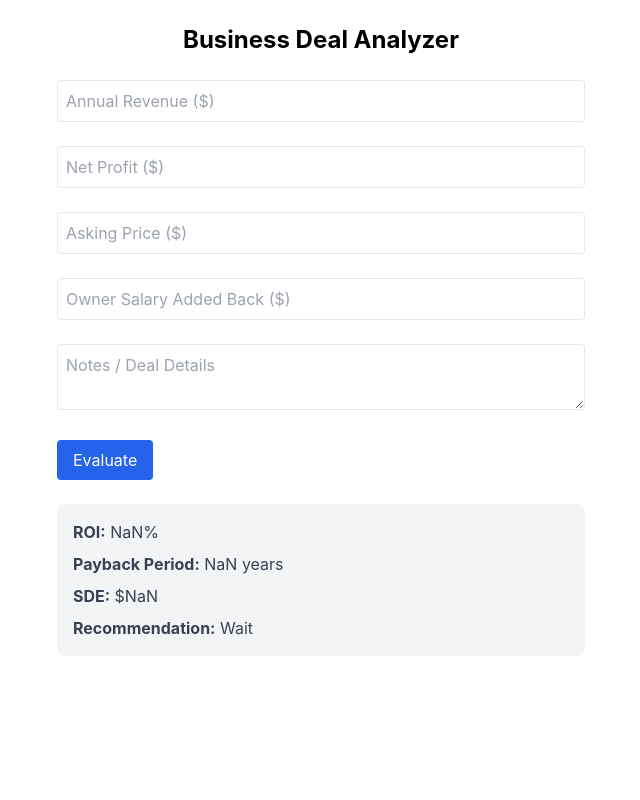
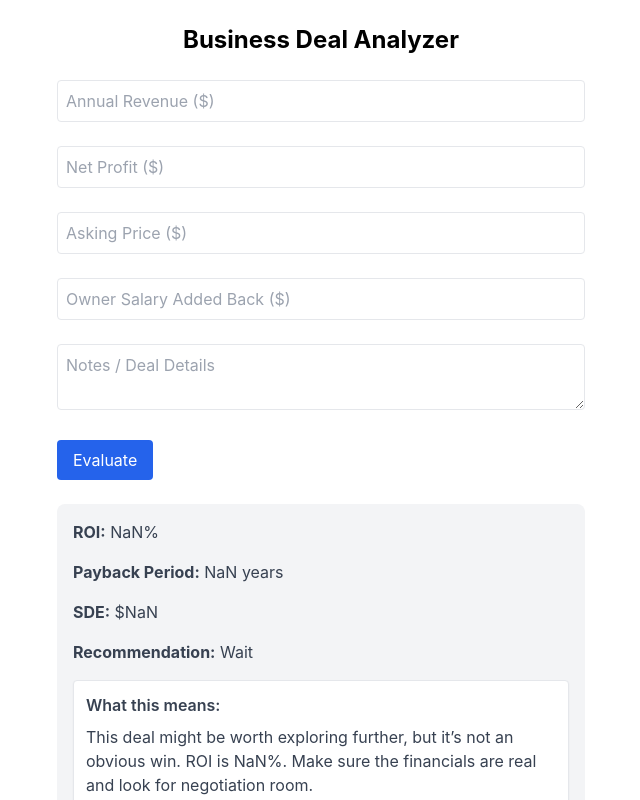
Before and after one commit to Jcendoya/BuyRight-MVP-Clean, a Next.js app: page /analyzer in a window 1280 px wide. Both pictures are taken after a click on the button "Evaluate". Shown: the top 800 px of the page, without its empty margins (319-959 px from the left). Built offline with nearby package versions, Linux system fonts and the light colour scheme.

Commit message:
Update analyzer.js

```diff
--- a/pages/analyzer.js
+++ b/pages/analyzer.js
@@ -30,52 +30,79 @@ export default function Analyzer() {
     setResult({ roi, payback, recommendation, sde });
   };
 
+  const getTone = (roi, payback, recommendation) => {
+    if (recommendation === "Strong Buy" || recommendation === "Buy") {
+      return `With a ${recommendation} rating, this business appears to be a great opportunity. ROI is ${(roi * 100).toFixed(1)}% with a payback in ${payback.toFixed(1)} years. Strong upside potential.`;
+    } else if (recommendation === "Wait") {
+      return `This deal might be worth exploring further, but it’s not an obvious win. ROI is ${(roi * 100).toFixed(1)}%. Make sure the financials are real and look for negotiation room.`;
+    } else {
+      return `This deal looks risky. ROI is only ${(roi * 100).toFixed(1)}% with a long payback. Avoid unless pricing or earnings change drastically.`;
+    }
+  };
+
+  const getSteps = (recommendation) => {
+    if (recommendation === "Strong Buy" || recommendation === "Buy") {
+      return [
+        "✅ Ask the seller for 3 years of P&Ls and tax returns.",
+        "✅ Understand how involved the current owner is day-to-day.",
+        "✅ Explore SBA loans, seller financing, or partner capital.",
+        "✅ Build a 12-month growth/ops plan — how will YOU improve this?",
+        "✅ Put together a summary to pitch to lenders or partners."
+      ];
+    } else if (recommendation === "Wait") {
+      return [
+        "⚠️ Review the profit + salary details — is it padded?",
+        "⚠️ Ask if the seller will budge on price or financing.",
+        "⚠️ Consider why they’re selling and how competitive the market is.",
+        "⚠️ Look at comps — can this business grow or just survive?"
+      ];
+    } else {
+      return [
+        "❌ Low earnings relative to price — bad ROI.",
+        "❌ Not ideal unless price is deeply reduced.",
+        "❌ Keep looking — the right one is out there.",
+      ];
+    }
+  };
+
   return (
     <div className="p-6 max-w-xl mx-auto space-y-6">
       <h2 className="text-2xl font-bold text-center">Business Deal Analyzer</h2>
 
-      <input
-        type="number"
-        placeholder="Annual Revenue ($)"
-        className="w-full p-2 border rounded"
-        onChange={(e) => handleChange('revenue', e.target.value)}
-      />
-      <input
-        type="number"
-        placeholder="Net Profit ($)"
-        className="w-full p-2 border rounded"
-        onChange={(e) => handleChange('profit', e.target.value)}
-      />
-      <input
-        type="number"
-        placeholder="Asking Price ($)"
-        className="w-full p-2 border rounded"
-        onChange={(e) => handleChange('askingPrice', e.target.value)}
-      />
-      <input
-        type="number"
-        placeholder="Owner Salary Added Back ($)"
-        className="w-full p-2 border rounded"
-        onChange={(e) => handleChange('ownerSalary', e.target.value)}
-      />
-      <textarea
-        placeholder="Notes / Deal Details"
-        className="w-full p-2 border rounded"
-        onChange={(e) => handleChange('notes', e.target.value)}
-      />
-      <button
-        className="bg-blue-600 text-white px-4 py-2 rounded hover:bg-blue-700"
-        onClick={evaluateBusiness}
-      >
+      <input type="number" placeholder="Annual Revenue ($)" className="w-full p-2 border rounded"
+        onChange={(e) => handleChange('revenue', e.target.value)} />
+      <input type="number" placeholder="Net Profit ($)" className="w-full p-2 border rounded"
+        onChange={(e) => handleChange('profit', e.target.value)} />
+      <input type="number" placeholder="Asking Price ($)" className="w-full p-2 border rounded"
+        onChange={(e) => handleChange('askingPrice', e.target.value)} />
+      <input type="number" placeholder="Owner Salary Added Back ($)" className="w-full p-2 border rounded"
+        onChange={(e) => handleChange('ownerSalary', e.target.value)} />
+      <textarea placeholder="Notes / Deal Details" className="w-full p-2 border rounded"
+        onChange={(e) => handleChange('notes', e.target.value)} />
+
+      <button className="bg-blue-600 text-white px-4 py-2 rounded hover:bg-blue-700"
+        onClick={evaluateBusiness}>
         Evaluate
       </button>
 
       {result && (
-        <div className="bg-gray-100 p-4 rounded-lg text-gray-700 space-y-2">
+        <div className="bg-gray-100 p-4 rounded-lg text-gray-700 space-y-4 mt-6">
           <p><strong>ROI:</strong> {(result.roi * 100).toFixed(1)}%</p>
           <p><strong>Payback Period:</strong> {result.payback.toFixed(1)} years</p>
           <p><strong>SDE:</strong> ${result.sde.toLocaleString()}</p>
           <p><strong>Recommendation:</strong> {result.recommendation}</p>
+
+          <div className="p-3 bg-white border rounded shadow-sm">
+            <p className="font-semibold mb-2">What this means:</p>
+            <p>{getTone(result.roi, result.payback, result.recommendation)}</p>
+          </div>
+
+          <div className="p-3 bg-white border rounded shadow-sm">
+            <p className="font-semibold mb-2">Next Steps:</p>
+            <ul className="list-disc list-inside space-y-1">
+              {getSteps(result.recommendation).map((step, i) => <li key={i}>{step}</li>)}
+            </ul>
+          </div>
         </div>
       )}
     </div>
```
